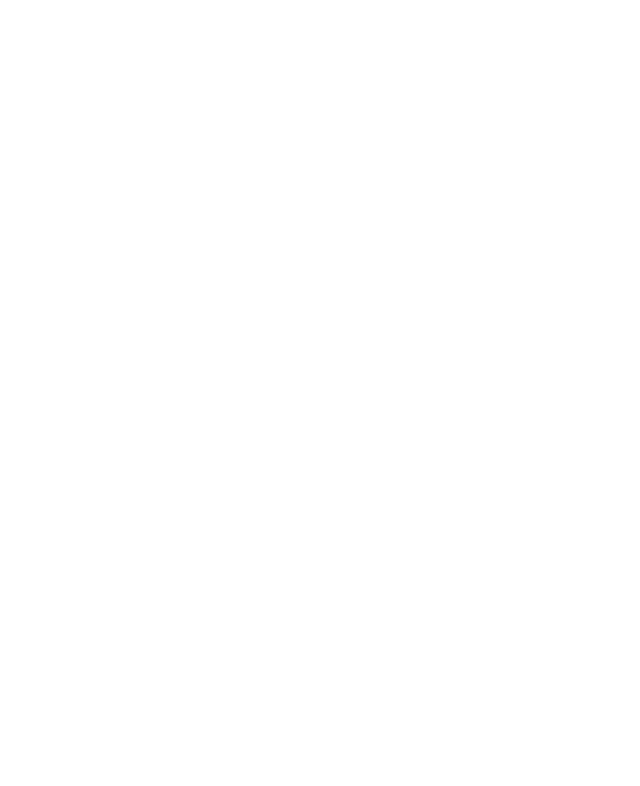
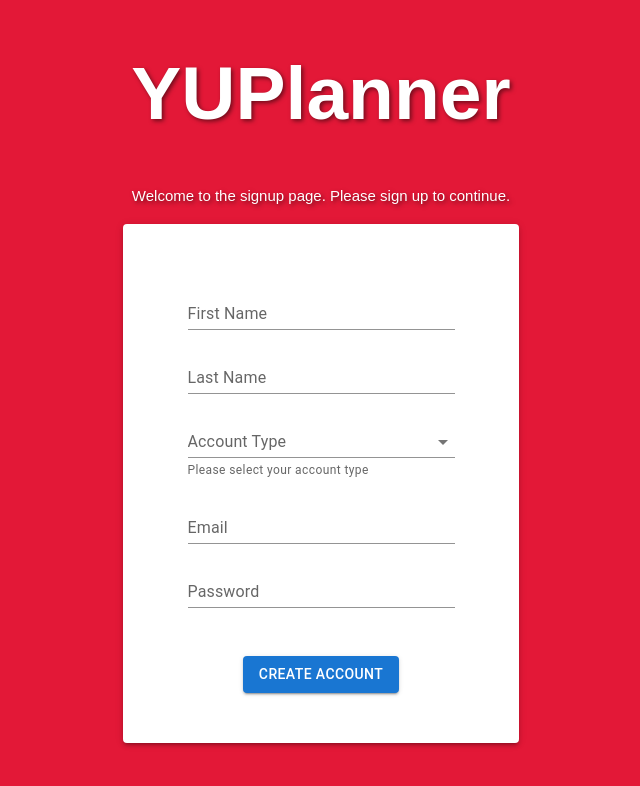
Before and after one commit to hvpham-yorku/Group8_YUPlanner, a React (Create React App) app in the folder frontend/yuplanner/: page /signup in a window 1280 px wide. Before the commit this address had no page. Shown: the top 786 px of the page, without its empty margins (319-959 px from the left). Built offline with nearby package versions, Linux system fonts and the light colour scheme.

Commit message:
Created a Sign Up Page
- New Sign Up Text Field Created
- New Login & Signup Buttons Created

```diff
--- a/frontend/yuplanner/src/App.js
+++ b/frontend/yuplanner/src/App.js
@@ -1,9 +1,10 @@
 import React from 'react';
 import { BrowserRouter as Router, Route, Routes, Navigate } from 'react-router-dom';
 
-import logo from './logo.svg';
+// import logo from './logo.svg';
 import './App.css';
 import Login from './pages/Login';
+import Signup from './pages/Signup';
 
 import AppBar from './components/AppBar';
 
@@ -13,8 +14,11 @@
       <div className="App">
         <Routes>
           <Route path="/" element={<Navigate to="/login" />} />
+
           <Route path="/login" element={<Login/>}>
-            {}
+          </Route>
+
+          <Route path="/signup" element={<Signup/>}>
           </Route>
           {/* Add other routes here */}
         </Routes>
--- /dev/null
+++ b/frontend/yuplanner/src/components/CreateAccountButton.js
@@ -0,0 +1,18 @@
+import * as React from 'react';
+import Stack from '@mui/material/Stack';
+import Button from '@mui/material/Button';
+import { useNavigate } from 'react-router-dom';
+
+export default function CreateAccountButton() {
+  const navigate = useNavigate();
+
+  const handleCreateAccountClick = () => {
+    navigate('/signup');
+  };
+
+  return (
+    <Stack spacing={2} direction="row">
+      <Button variant="contained" onClick={handleCreateAccountClick}>Create Account</Button>
+    </Stack>
+  );
+}
--- /dev/null
+++ b/frontend/yuplanner/src/components/LoginSignUpButtons.js
@@ -0,0 +1,21 @@
+import * as React from 'react';
+import Stack from '@mui/material/Stack';
+import Button from '@mui/material/Button';
+import { useNavigate } from 'react-router-dom';
+
+// import Signup from '../pages/Signup';
+
+export default function LoginSignUpButtons() {
+  const navigate = useNavigate();
+
+  const handleSignUpClick = () => {
+    navigate('/signup');
+  };
+
+  return (
+    <Stack spacing={2} direction="row">
+      <Button variant="contained">Sign In</Button>
+      <Button variant="contained" onClick={handleSignUpClick}>Sign Up</Button>
+    </Stack>
+  );
+}
--- a/frontend/yuplanner/src/components/LoginTextField.js
+++ b/frontend/yuplanner/src/components/LoginTextField.js
@@ -8,7 +8,9 @@
 import Visibility from '@mui/icons-material/Visibility';
 import VisibilityOff from '@mui/icons-material/VisibilityOff';
 
-export default function LoginTextFields() {
+import LoginSignUpButtons from './LoginSignUpButtons';
+
+export default function LoginTextField() {
   const [showPassword, setShowPassword] = React.useState(false);
 
   const handleClickShowPassword = () => {
@@ -52,6 +54,9 @@
             }}
           />
     </Box>
+    <Box display="flex" justifyContent="center" alignItems="center" mt={2}>
+      <LoginSignUpButtons />
+    </Box>
     </Paper>
     </Container>
   );
--- /dev/null
+++ b/frontend/yuplanner/src/components/SignupTextField.js
@@ -0,0 +1,120 @@
+import React from 'react';
+import { Box, TextField, MenuItem, Container, Paper } from '@mui/material';
+
+import CreateAccountButton from './CreateAccountButton';
+
+// const dayOfTheMonth = Array.from({ length: 31 }, (_, i) => ({
+//   value: i + 1,
+//   label: (i + 1).toString(),
+// }));
+
+// const months = [
+//   { value: '01', label: 'January' },
+//   { value: '02', label: 'February' },
+//   { value: '03', label: 'March' },
+//   { value: '04', label: 'April' },
+//   { value: '05', label: 'May' },
+//   { value: '06', label: 'June' },
+//   { value: '07', label: 'July' },
+//   { value: '08', label: 'August' },
+//   { value: '09', label: 'September' },
+//   { value: '10', label: 'October' },
+//   { value: '11', label: 'November' },
+//   { value: '12', label: 'December' },
+// ];
+
+// const currentYear = new Date().getFullYear();
+// const years = Array.from({ length: 100 }, (_, i) => ({
+//   value: currentYear - i,
+//   label: (currentYear - i).toString(),
+// }));
+
+const accountTypes = [
+  { value: 'student', label: 'Student' },
+  { value: 'professor', label: 'Professor' },
+  { value: 'advisor', label: 'Advisor' },
+];
+
+export default function SignupTextFields() {
+  return (
+    <Container component="main" maxWidth="xs">
+      <Paper elevation={3} style={{ padding: '50px 20px', margin: '20px auto' }}>
+        <Box
+          component="form"
+          sx={{
+            display: 'flex',
+            flexDirection: 'column',
+            alignItems: 'center',
+            '& > :not(style)': { m: 1, width: '75%' },
+          }}
+          noValidate
+          autoComplete="off"
+        >
+          <TextField id="standard-basic" label="First Name" variant="standard" />
+          <TextField id="standard-basic" label="Last Name" variant="standard" />
+          {/* <TextField
+            id="standard-select-day"
+            select
+            label="Day"
+            defaultValue=""
+            helperText="Please select your day of birth"
+            variant="standard"
+          >
+            {dayOfTheMonth.map((option) => (
+              <MenuItem key={option.value} value={option.value}>
+                {option.label}
+              </MenuItem>
+            ))}
+          </TextField>
+          <TextField
+            id="standard-select-month"
+            select
+            label="Month"
+            defaultValue=""
+            helperText="Please select your month of birth"
+            variant="standard"
+          >
+            {months.map((option) => (
+              <MenuItem key={option.value} value={option.value}>
+                {option.label}
+              </MenuItem>
+            ))}
+          </TextField>
+          <TextField
+            id="standard-select-year"
+            select
+            label="Year"
+            defaultValue=""
+            helperText="Please select your year of birth"
+            variant="standard"
+          >
+            {years.map((option) => (
+              <MenuItem key={option.value} value={option.value}>
+                {option.label}
+              </MenuItem>
+            ))}
+          </TextField> */}
+          <TextField
+            id="standard-select-account-type"
+            select
+            label="Account Type"
+            defaultValue=""
+            helperText="Please select your account type"
+            variant="standard"
+          >
+            {accountTypes.map((option) => (
+              <MenuItem key={option.value} value={option.value}>
+                {option.label}
+              </MenuItem>
+            ))}
+          </TextField>
+          <TextField id="standard-basic" label="Email" variant="standard" />
+          <TextField id="standard-basic" label="Password" variant="standard" />
+        </Box>
+        <Box display="flex" justifyContent="center" alignItems="center" mt={2} marginTop={5}>
+          <CreateAccountButton />
+        </Box>
+      </Paper>
+    </Container>
+  );
+}
--- a/frontend/yuplanner/src/pages/Login.js
+++ b/frontend/yuplanner/src/pages/Login.js
@@ -1,6 +1,6 @@
 import React from 'react';
 
-import TextField from '../components/LoginTextField';
+import LoginTextField from '../components/LoginTextField';
 
 function Login() {
   return (
@@ -21,7 +21,7 @@
         fontSize: '75px'
         }}>YUPlanner</h1>
       <div style={{marginTop: '100px'}}>
-        <TextField />
+        <LoginTextField />
       </div>
     </div>
     </>
--- a/frontend/yuplanner/src/pages/Signup.js
+++ b/frontend/yuplanner/src/pages/Signup.js
@@ -0,0 +1,36 @@
+import React from 'react';
+
+import SignupTextField from '../components/SignupTextField';
+import CreateAccountButton from '../components/CreateAccountButton';
+
+function Signup() {
+  return (
+    <div style={{
+        backgroundColor: '#E31837',
+        height: '120vh',
+        display: 'flow-root',
+        justifyContent: 'center',
+        alignItems: 'center'
+    }}>
+      <h1 style={{
+        color: 'white',
+        fontFamily: 'Arial, sans-serif',
+        padding: '',
+        textShadow: '2px 2px 4px rgba(0, 0, 0, 0.5)',
+        textAlign: 'center',
+        fontSize: '75px'
+      }}>YUPlanner</h1>
+      <p style={{
+        color: 'white',
+        fontFamily: 'Arial, sans-serif',
+        padding: '',
+        textShadow: '2px 2px 4px rgba(0, 0, 0, 0.5)',
+        textAlign: 'center',
+        fontSize: '15px'
+      }}>Welcome to the signup page. Please sign up to continue.</p>
+      <SignupTextField />
+    </div>
+  );
+}
+
+export default Signup;
```
